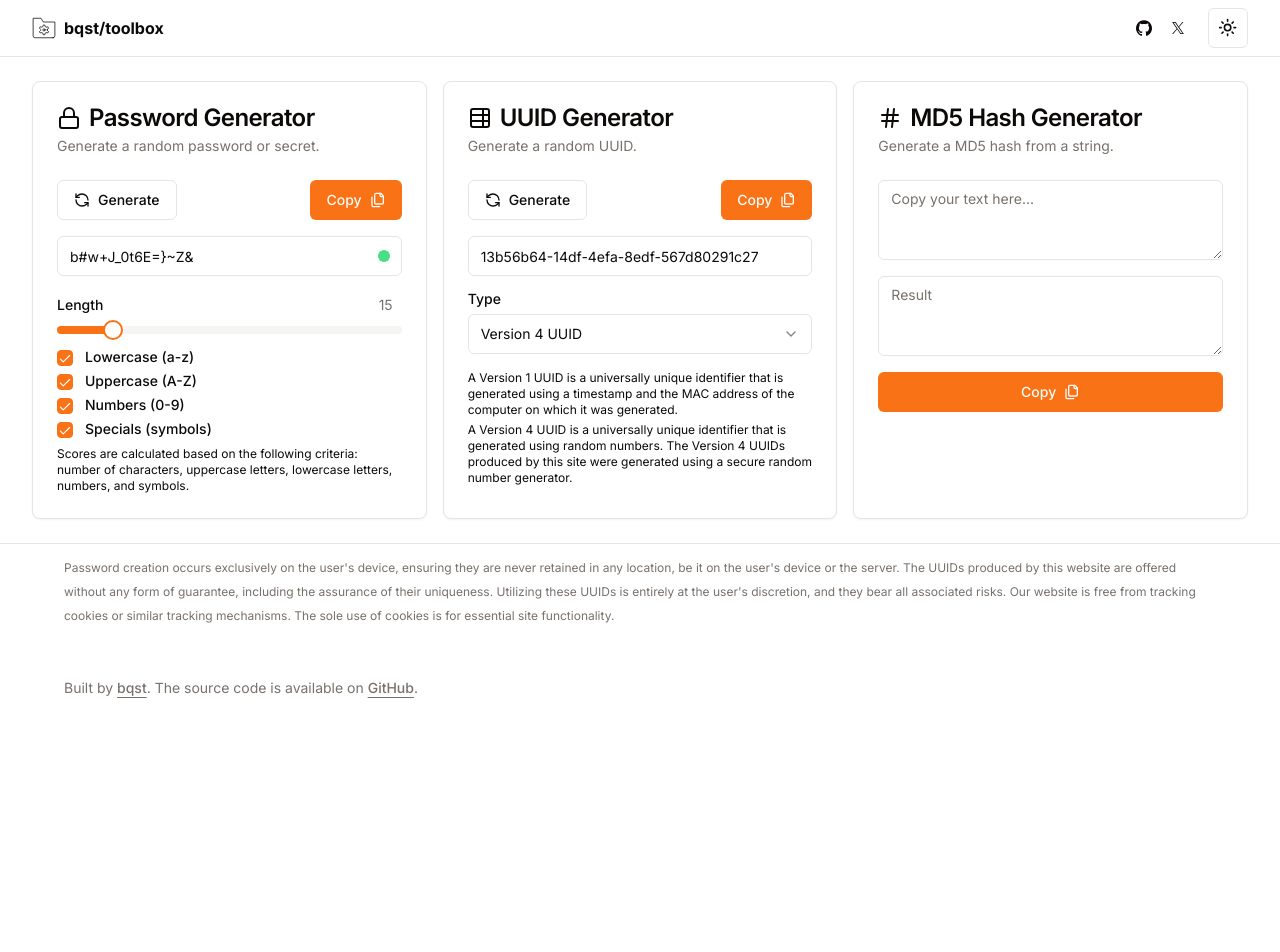
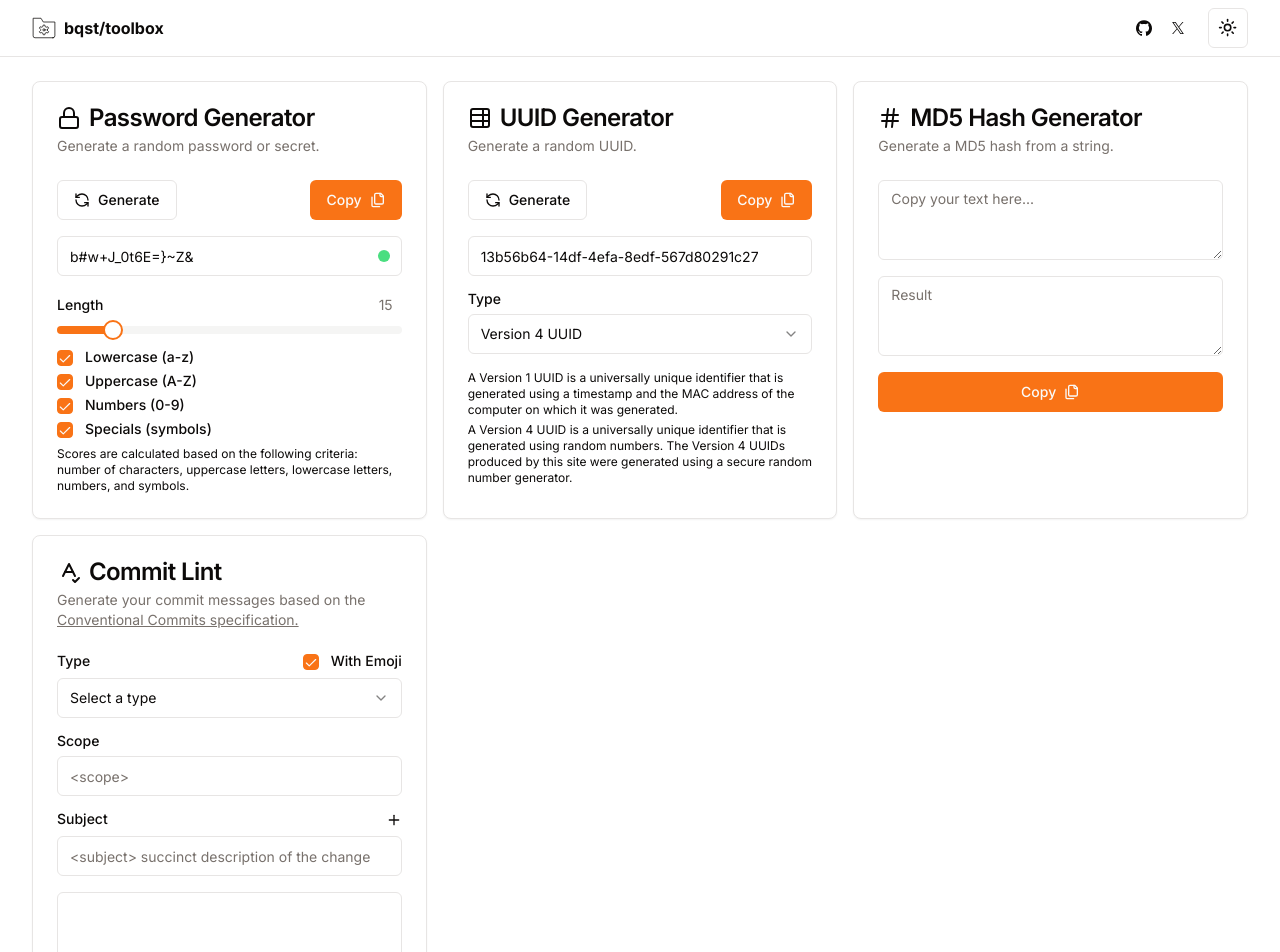
Before and after one commit to bqst/toolbox, a Next.js app: page / in a window 1280 px wide. Shown: the top 952 px of the page. Before the commit the page ends 800 px from the top, so only its background shows below. Built offline with nearby package versions, Linux system fonts and the light colour scheme.

Commit message:
✨ feat(toolbox): add conventional commit generator

```diff
--- a/package.json
+++ b/package.json
@@ -10,6 +10,7 @@
   },
   "dependencies": {
     "@radix-ui/react-checkbox": "^1.0.4",
+    "@radix-ui/react-collapsible": "^1.0.3",
     "@radix-ui/react-dialog": "^1.0.5",
     "@radix-ui/react-dropdown-menu": "^2.0.6",
     "@radix-ui/react-label": "^2.0.2",
--- a/src/app/page.tsx
+++ b/src/app/page.tsx
@@ -1,7 +1,8 @@
+import MD5Form from '@/components/md5-form'
 import SecretForm from '@/components/secret-form'
 import UuidForm from '@/components/uuid-form'
-import MD5Form from '@/components/md5-form'
 
+import CommitLint from '@/components/commit-lint'
 import {
   Card,
   CardContent,
@@ -9,7 +10,8 @@ import {
   CardHeader,
   CardTitle,
 } from '@/components/ui/card'
-import { Hash, Lock, TableProperties } from 'lucide-react'
+import { Hash, Lock, SpellCheck, TableProperties } from 'lucide-react'
+import Link from 'next/link'
 
 export default function Home() {
   return (
@@ -54,6 +56,27 @@ export default function Home() {
           <MD5Form />
         </CardContent>
       </Card>
+
+      <Card>
+        <CardHeader>
+          <CardTitle className="flex flex-row items-center">
+            <SpellCheck className="inline-block mr-2" />
+            Commit Lint
+          </CardTitle>
+          <CardDescription>
+            Generate your commit messages based on the{' '}
+            <Link
+              href="https://www.conventionalcommits.org/en/v1.0.0/"
+              className="underline"
+            >
+              Conventional Commits specification.
+            </Link>
+          </CardDescription>
+        </CardHeader>
+        <CardContent>
+          <CommitLint />
+        </CardContent>
+      </Card>
     </div>
   )
 }
--- /dev/null
+++ b/src/components/commit-lint.tsx
@@ -0,0 +1,216 @@
+'use client'
+
+import { MinusIcon, PlusIcon } from 'lucide-react'
+import { useEffect, useState } from 'react'
+import { ButtonCopy } from './copy-button'
+import { Checkbox } from './ui/checkbox'
+import {
+  Collapsible,
+  CollapsibleContent,
+  CollapsibleTrigger,
+} from './ui/collapsible'
+import { Input } from './ui/input'
+import { Label } from './ui/label'
+import {
+  Select,
+  SelectContent,
+  SelectItem,
+  SelectTrigger,
+  SelectValue,
+} from './ui/select'
+import { Textarea } from './ui/textarea'
+import {
+  Tooltip,
+  TooltipContent,
+  TooltipProvider,
+  TooltipTrigger,
+} from './ui/tooltip'
+
+type Type = {
+  value: string
+  text: string
+  emoji: string
+}
+
+const TYPES = [
+  {
+    value: 'build',
+    text: 'build(build system or external dependencies changes)',
+    emoji: '📦',
+  },
+  {
+    value: 'ci',
+    text: 'ci(CI configurations and scripts changes)',
+    emoji: '👷',
+  },
+  { value: 'chore', text: 'chore(maintain)', emoji: '🔧' },
+  { value: 'docs', text: 'docs(documentation)', emoji: '📚' },
+  { value: 'feat', text: 'feat(feature)', emoji: '✨' },
+  { value: 'fix', text: 'fix(bug fix)', emoji: '🐛' },
+  { value: 'perf', text: 'perf(improves performance)', emoji: '🚀' },
+  {
+    value: 'refactor',
+    text: 'refactor(neither fixes a bug or adds a feature)',
+    emoji: '🔨',
+  },
+  { value: 'revert', text: 'revert(reverts a previous commit)', emoji: '⏪' },
+  {
+    value: 'style',
+    text: 'style(formatting, missing semi colons, etc.)',
+    emoji: '💎',
+  },
+  { value: 'test', text: 'test(adding missing tests)', emoji: '🚨' },
+]
+
+const CommitLint = () => {
+  const [withEmoji, setWithEmoji] = useState(true)
+  const [type, setType] = useState<Type | null>(null)
+  const [scope, setScope] = useState('')
+  const [subject, setSubject] = useState('')
+  const [body, setBody] = useState('')
+  const [footer, setFooter] = useState('')
+  const [isOpen, setIsOpen] = useState(false)
+  const [result, setResult] = useState('')
+
+  const generateCommit = () => {
+    const parts = [
+      type?.emoji ? `${type.emoji} ` : '',
+      type?.value,
+      scope ? `(${scope}): ` : ' ',
+      subject,
+      body ? `\n\n${body}` : '',
+      footer ? `\n\n${footer}` : '',
+    ]
+
+    setResult(parts.filter(Boolean).join(''))
+  }
+
+  useEffect(() => {
+    generateCommit()
+  }, [type, scope, subject, body, footer])
+
+  return (
+    <div className="grid gap-4">
+      <div className="grid gap-2">
+        <div className="flex justify-between">
+          <Label htmlFor="type">Type</Label>
+          <div className="flex flex-row items-start space-x-3 space-y-0">
+            <Checkbox
+              id="with-emoji"
+              name="with-emoji"
+              checked={withEmoji}
+              onCheckedChange={(checked) => setWithEmoji(checked as boolean)}
+            />
+            <Label htmlFor="with-emoji">With Emoji</Label>
+          </div>
+        </div>
+        <Select
+          value={type?.value}
+          onValueChange={(value) =>
+            setType(TYPES.find((t) => t.value === value) || null)
+          }
+        >
+          <SelectTrigger>
+            <SelectValue placeholder="Select a type"></SelectValue>
+          </SelectTrigger>
+          <SelectContent>
+            {TYPES.map((type) => (
+              <SelectItem key={type.value} value={type.value}>
+                {withEmoji && type.emoji} {type.text}
+              </SelectItem>
+            ))}
+          </SelectContent>
+        </Select>
+      </div>
+
+      <div className="grid gap-2">
+        <Label htmlFor="scope">Scope</Label>
+        <TooltipProvider delayDuration={0}>
+          <Tooltip>
+            <TooltipTrigger asChild>
+              <Input
+                type="text"
+                name="scope"
+                placeholder="<scope>"
+                onChange={(e) => setScope(e.target.value)}
+              />
+            </TooltipTrigger>
+            <TooltipContent>
+              <div className="text-sm">
+                Could be anything specifying place of the commit change.
+              </div>
+            </TooltipContent>
+          </Tooltip>
+        </TooltipProvider>
+      </div>
+
+      <Collapsible
+        open={isOpen}
+        onOpenChange={setIsOpen}
+        className="grid gap-4"
+      >
+        <div className="grid gap-2">
+          <div className="flex justify-between">
+            <Label htmlFor="scope">Subject</Label>
+            <CollapsibleTrigger>
+              {isOpen ? (
+                <MinusIcon className="h-4 w-4" />
+              ) : (
+                <PlusIcon className="h-4 w-4" />
+              )}
+            </CollapsibleTrigger>
+          </div>
+          <TooltipProvider delayDuration={0}>
+            <Tooltip>
+              <TooltipTrigger asChild>
+                <Input
+                  type="text"
+                  name="subject"
+                  placeholder="<subject> succinct description of the change"
+                  onChange={(e) => setSubject(e.target.value)}
+                />
+              </TooltipTrigger>
+              <TooltipContent>
+                <div className="text-sm">
+                  <ul>
+                    <li>
+                      - use imperative, present tense: "change" not “changed”
+                      nor “changes”
+                    </li>
+                    <li>- don't capitalize first letter</li>
+                    <li>- no dot (.) at the end</li>
+                  </ul>
+                </div>
+              </TooltipContent>
+            </Tooltip>
+          </TooltipProvider>
+        </div>
+
+        <CollapsibleContent>
+          <div className="grid gap-4">
+            <div className="grid gap-2">
+              <Label htmlFor="scope">Body (optionnal)</Label>
+              <Textarea
+                placeholder="Body"
+                onChange={(e) => setBody(e.target.value)}
+              />
+            </div>
+
+            <div className="grid gap-2">
+              <Label htmlFor="scope">Footer (optionnal)</Label>
+              <Textarea
+                placeholder="Footer"
+                onChange={(e) => setFooter(e.target.value)}
+              />
+            </div>
+          </div>
+        </CollapsibleContent>
+      </Collapsible>
+
+      <Textarea placeholder="Result" readOnly value={result} rows={6} />
+      <ButtonCopy text={result} />
+    </div>
+  )
+}
+
+export default CommitLint
--- /dev/null
+++ b/src/components/ui/collapsible.tsx
@@ -0,0 +1,11 @@
+"use client"
+
+import * as CollapsiblePrimitive from "@radix-ui/react-collapsible"
+
+const Collapsible = CollapsiblePrimitive.Root
+
+const CollapsibleTrigger = CollapsiblePrimitive.CollapsibleTrigger
+
+const CollapsibleContent = CollapsiblePrimitive.CollapsibleContent
+
+export { Collapsible, CollapsibleTrigger, CollapsibleContent }
```
Also changed, not shown: src/components/secret-form.tsx (+5 -5 lines), 1 other file (tests, documents, lock files or other folders).
